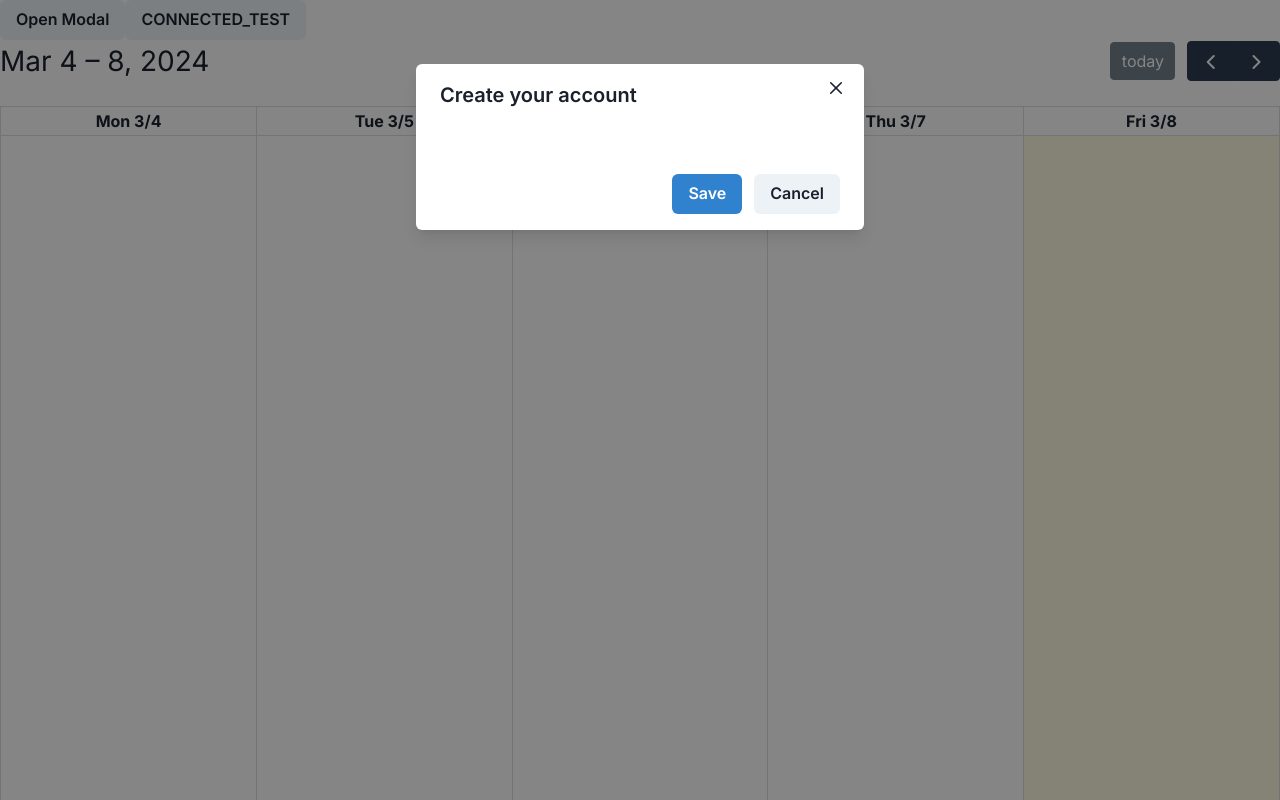
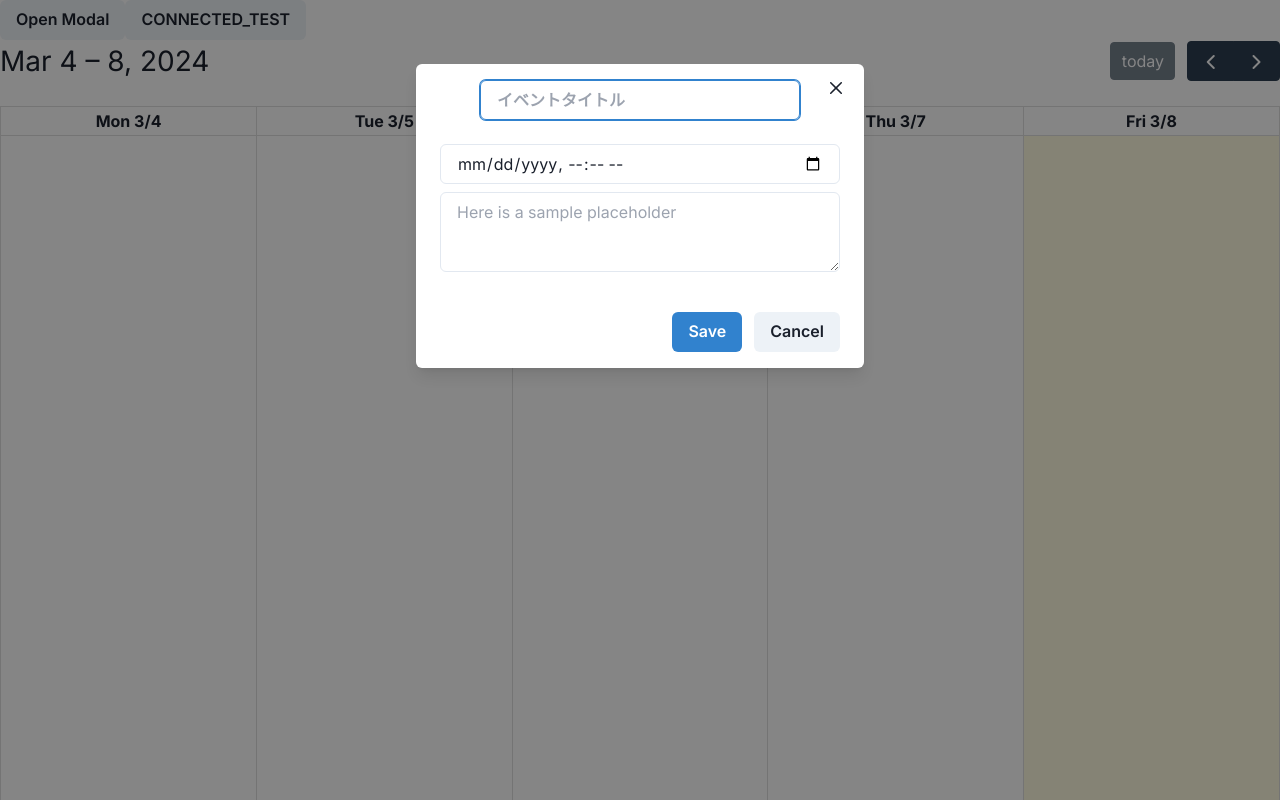
Before and after one commit to UD2105/chat-calender, a Next.js app in the folder frontends/: page / in a window 1280 px wide. Both pictures are taken after a click on the button "Open Modal". Shown: the top 800 px of the page. Built offline with nearby package versions, Linux system fonts and the light colour scheme.

Commit message:
make-input-area

```diff
--- a/frontends/src/app/page.tsx
+++ b/frontends/src/app/page.tsx
@@ -11,7 +11,15 @@ import {
   ModalBody,
   ModalCloseButton,
   Button,
-  useDisclosure
+  useDisclosure,
+  Input,
+  Box,
+  Text,
+  Center,
+  Stack,
+  HStack,
+  VStack,
+  Textarea,
 } from '@chakra-ui/react'
 
 export default function App() {
@@ -46,9 +54,23 @@ function ManualClose() {
       <Modal closeOnOverlayClick={false} isOpen={isOpen} onClose={onClose}>
         <ModalOverlay />
         <ModalContent>
-          <ModalHeader>Create your account</ModalHeader>
+          <ModalHeader>
+            <Center>
+              <Box w ="80%">
+                <Input placeholder='イベントタイトル' />
+              </Box>
+            </Center>
+          </ModalHeader>
           <ModalCloseButton />
           <ModalBody pb={6}>
+          <VStack>
+            <Input
+                placeholder="Select Date and Time"
+                size="md"
+                type="datetime-local"
+              />
+              <Textarea placeholder='Here is a sample placeholder' />
+          </VStack>
 
           </ModalBody>
 
```
